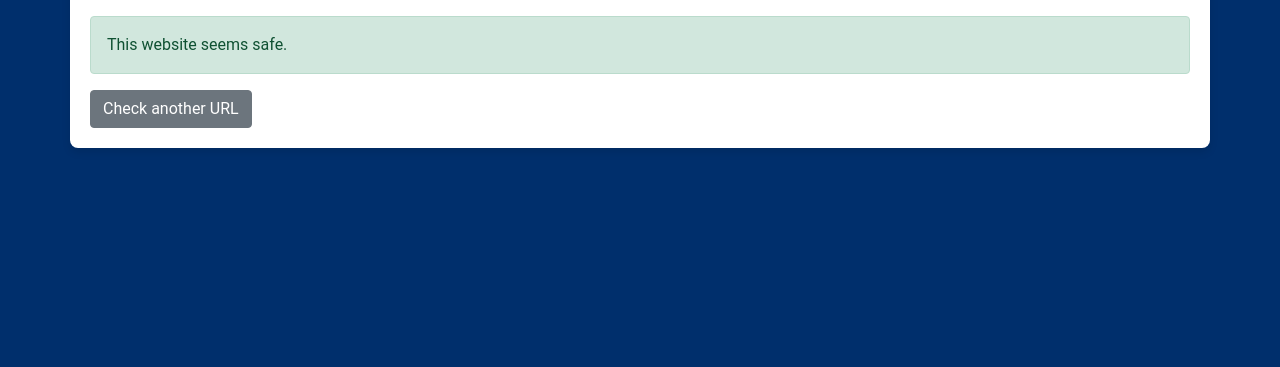
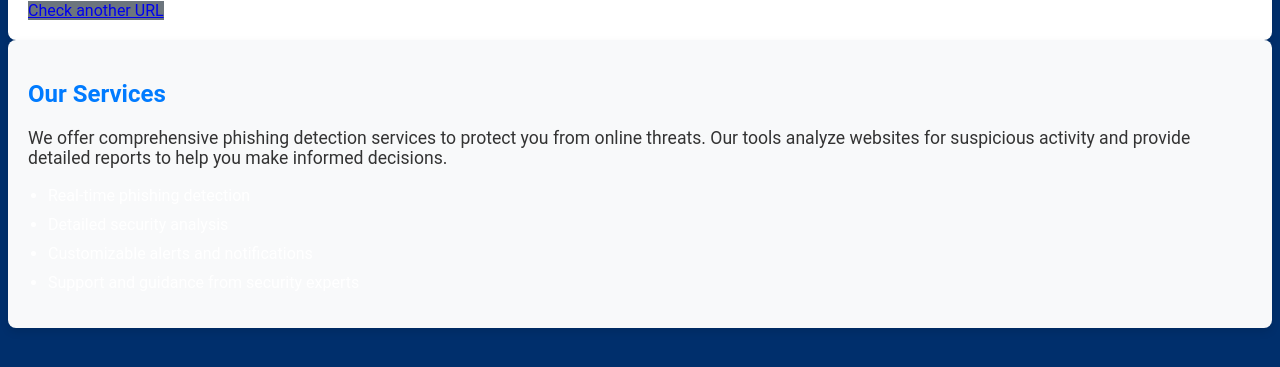
Before and after one commit to JosephBusayo/link_verifier, a Flask app: template templates/result.html in a window 1280 px wide. Shown: the part 164-531 px from the top of the page. Run offline with Flask 3, Linux system fonts and the light colour scheme; the template is opened without the code that fills it, so the values that code supplies are empty.

Commit message:
Update result.html

```diff
--- a/templates/result.html
+++ b/templates/result.html
@@ -3,14 +3,14 @@
 <head>
     <meta charset="UTF-8">
     <meta name="viewport" content="width=device-width, initial-scale=1.0">
-    <title>Phishing Check Result</title>
-    <link href="https://cdn.jsdelivr.net/npm/bootstrap@5.1.3/dist/css/bootstrap.min.css" rel="stylesheet">
+    <title>Result - Phishing Site Detector</title>
     <link rel="stylesheet" href="{{ url_for('static', filename='styles.css') }}">
 </head>
 <body>
     <div class="container mt-5">
         <h1>Phishing Check Result</h1>
         <p>URL: <strong>{{ url }}</strong></p>
+
         {% if phishing %}
             <div class="alert alert-danger" role="alert">
                 This website is potentially a phishing site. {{ message }}
@@ -20,7 +20,20 @@
                 This website seems safe. {{ message }}
             </div>
         {% endif %}
+
         <a href="/" class="btn btn-secondary">Check another URL</a>
+    </div>
+
+    <!-- Common Section -->
+    <div class="services-section mt-5">
+        <h2>Our Services</h2>
+        <p>We offer comprehensive phishing detection services to protect you from online threats. Our tools analyze websites for suspicious activity and provide detailed reports to help you make informed decisions.</p>
+        <ul>
+            <li>Real-time phishing detection</li>
+            <li>Detailed security analysis</li>
+            <li>Customizable alerts and notifications</li>
+            <li>Support and guidance from security experts</li>
+        </ul>
     </div>
 </body>
 </html>
```
